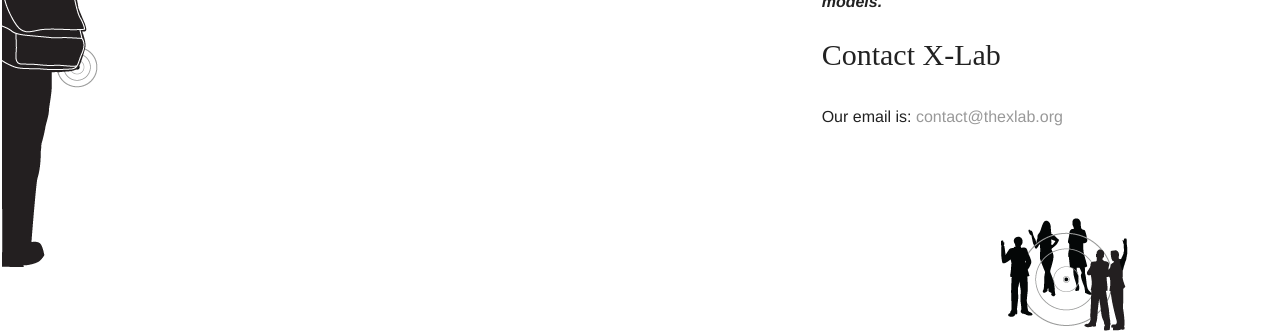
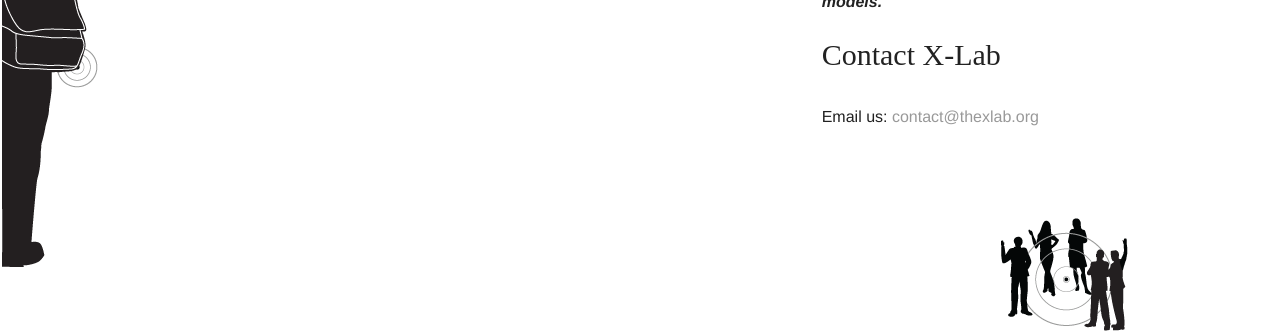
Before and after one commit to xlabrocks/X-Lab-Site, a Jekyll site: the page built from x-lab.org/forms/index.md, in a window 1280 px wide. Shown: the part 622-955 px from the top of the page. Built offline with Jekyll 4.4.1, drawn with Linux system fonts in a browser that asks for light colours; nearby versions of some CDN libraries; some web fonts are replaced; library files that are not in the unit come from our copies.

Commit message:
Updated right-aside.html

```diff
--- a/x-lab.org/_includes/right-aside.html
+++ b/x-lab.org/_includes/right-aside.html
@@ -5,7 +5,7 @@
     <p><strong><i>X-Lab anticipates the disruptions and dystopian outcomes of different tech policy decisions and aims to help humanity change course –- through innovative policy interventions, privacy-conscious technology development, and novel business models.</i></strong></p>
     <h2>Contact X-Lab</h2>
     <div class="content">
-         <p>Our email is: <a href="mailto:contact@thexlab.org">contact@thexlab.org</a></p>
+         <p>Email us: <a href="mailto:contact@thexlab.org">contact@thexlab.org</a></p>
       </p>
     </div>
   </div>
```
